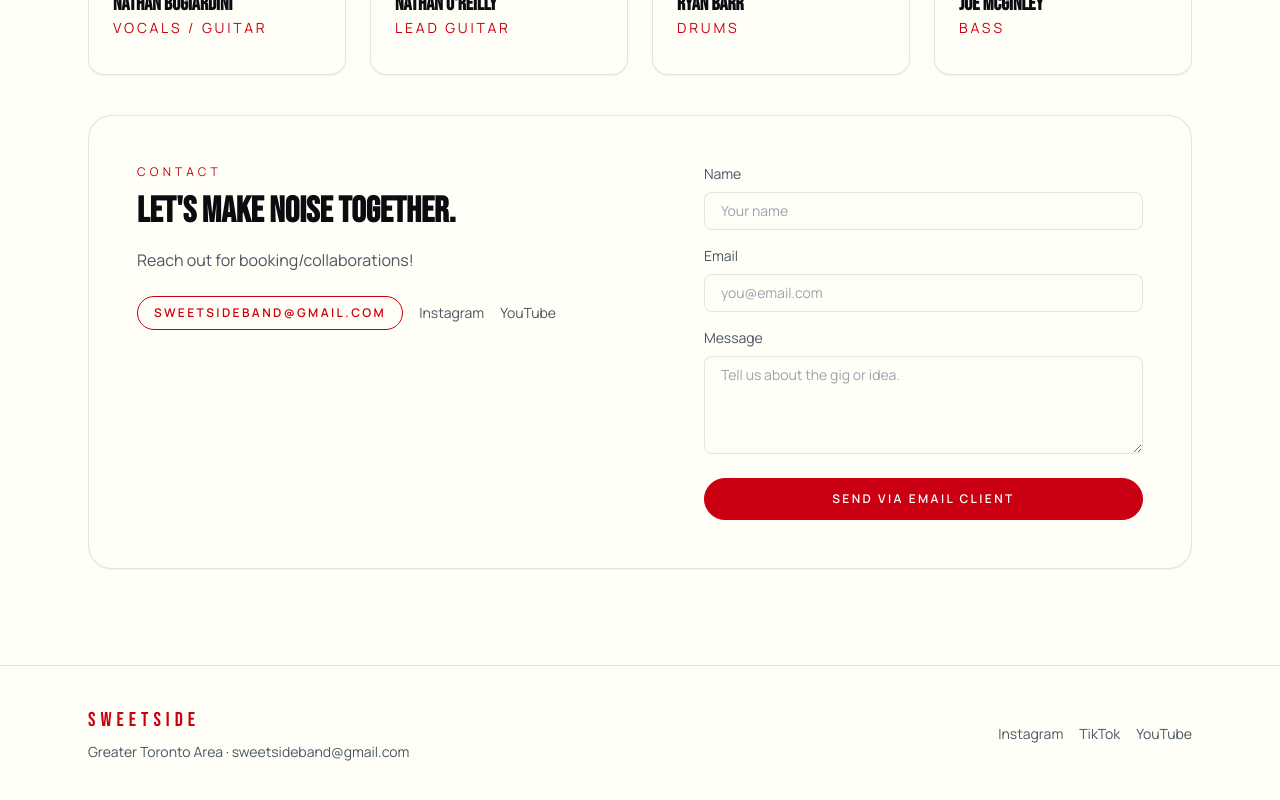
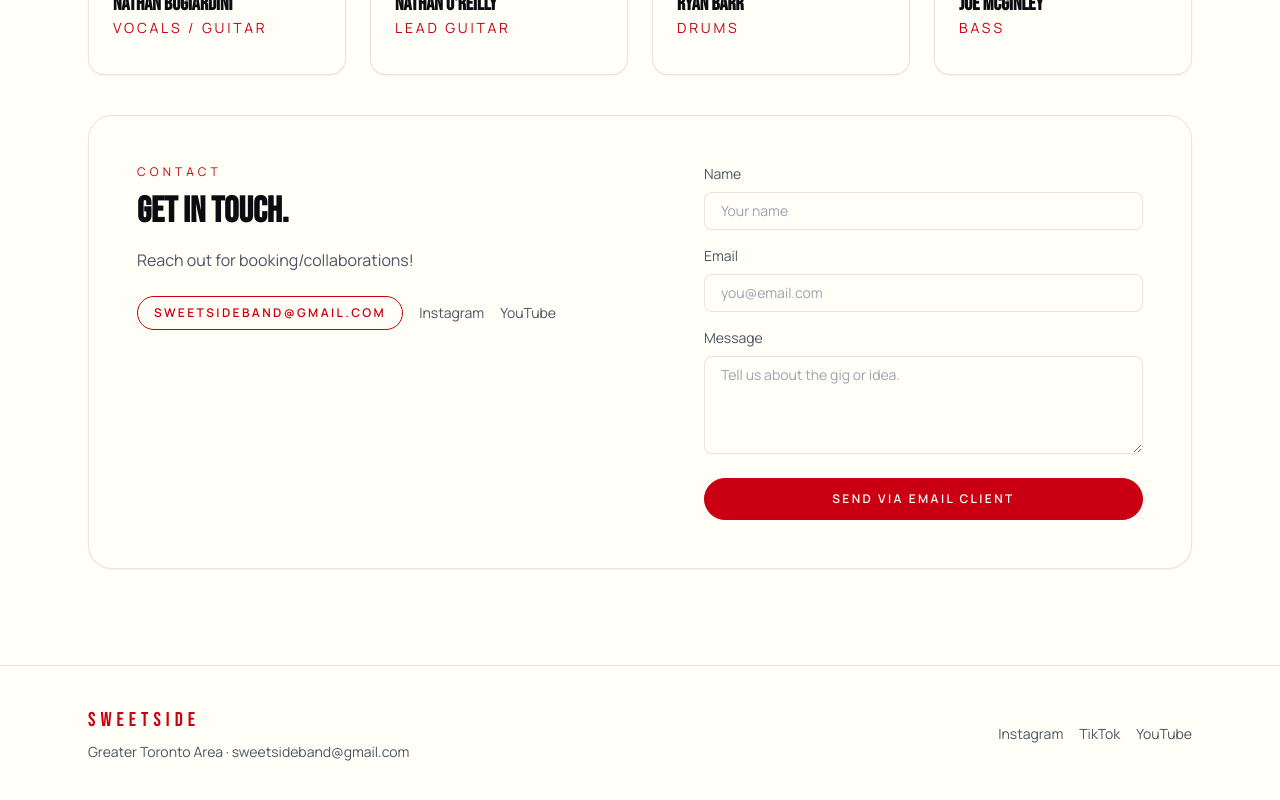
Before and after one commit to carterrows/sweetsideband-site, a Next.js app: page / in a window 1280 px wide. Shown: the part 1887-2687 px from the top of the page. Built offline with nearby package versions, Linux system fonts and the light colour scheme; no server answers.

Commit message:
edited contact card text

```diff
--- a/components/ContactSection.tsx
+++ b/components/ContactSection.tsx
@@ -13,7 +13,7 @@ export default function ContactSection({ band }: { band: Band }) {
             Contact
           </p>
           <h2 className="mt-3 text-3xl font-semibold text-ink-900 md:text-4xl">
-            Let&apos;s make noise together.
+            Get in touch.
           </h2>
           <p className="mt-4 text-ink-600">
             Reach out for booking/collaborations!
```
